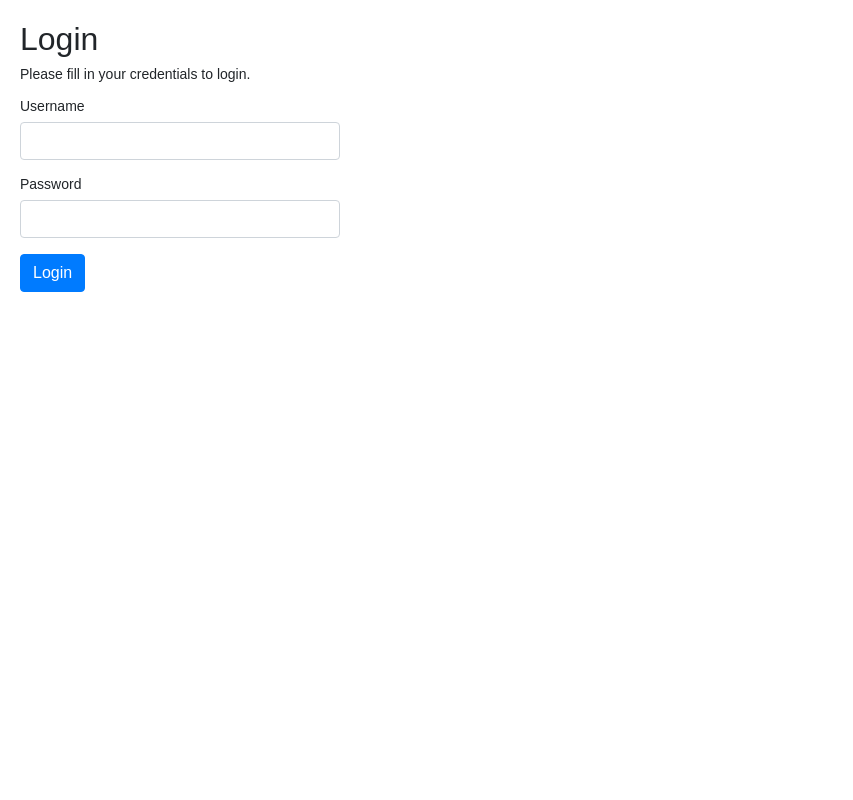
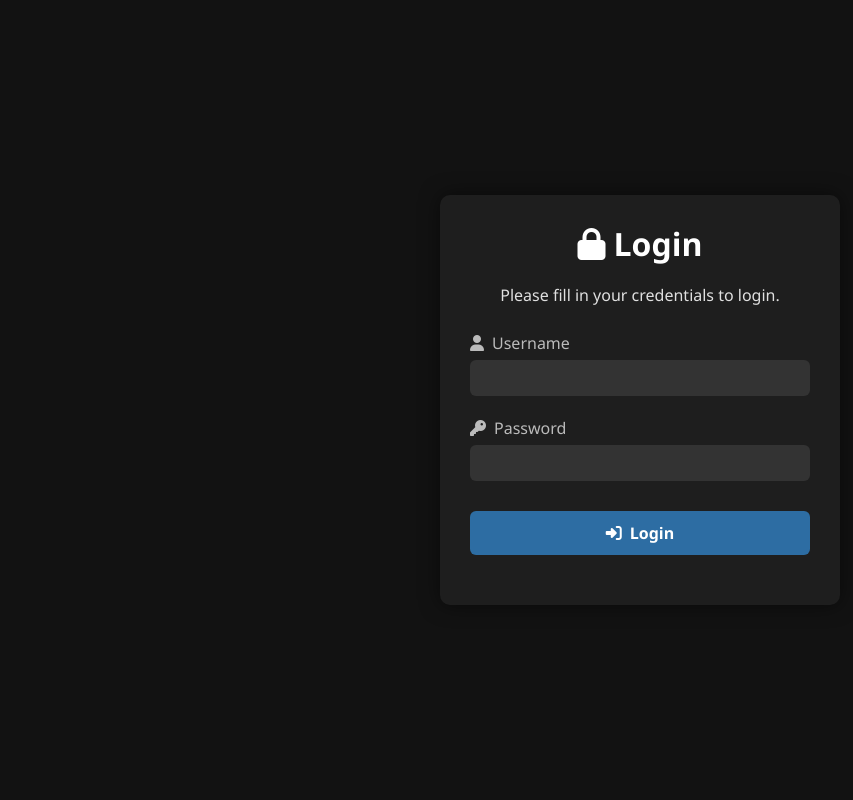
Before and after one commit to mustafa-salah-1/small-E-Commerce-website, a PHP site: page /admin/login.php in a window 1280 px wide. Shown: the whole page, without its empty margins (0-853 px from the left). Run offline with PHP 8.4, Linux system fonts and the light colour scheme.

Commit message:
style(login): enhance UI with improved styling and icons for better user experience

```diff
--- a/admin/login.php
+++ b/admin/login.php
@@ -13,9 +13,9 @@ $username_err = $password_err = $login_err = "";
 
 if ($_SERVER["REQUEST_METHOD"] == "POST") {
 
-   include "../app/php/admin/login/validation.php";
+    include "../app/php/admin/login/validation.php";
 
-   include "../app/php/admin/login/is_login.php";
+    include "../app/php/admin/login/is_login.php";
 }
 ?>
 
@@ -25,23 +25,93 @@ if ($_SERVER["REQUEST_METHOD"] == "POST") {
 <head>
     <meta charset="UTF-8">
     <title>Login</title>
-    <link rel="stylesheet" href="https://stackpath.bootstrapcdn.com/bootstrap/4.5.2/css/bootstrap.min.css">
+    <!-- font -->
+    <link href="https://fonts.googleapis.com/css2?family=Orbitron:wght@700&display=swap" rel="stylesheet" />
+    <!-- icon -->
+    <link rel="stylesheet" href="https://cdnjs.cloudflare.com/ajax/libs/font-awesome/6.4.0/css/all.min.css">
+    <!-- bootstrap -->
+    <link href="https://cdn.jsdelivr.net/npm/bootstrap@5.3.6/dist/css/bootstrap.min.css" rel="stylesheet" integrity="sha384-4Q6Gf2aSP4eDXB8Miphtr37CMZZQ5oXLH2yaXMJ2w8e2ZtHTl7GptT4jmndRuHDT" crossorigin="anonymous">
+    <script src="https://cdn.jsdelivr.net/npm/bootstrap@5.3.6/dist/js/bootstrap.bundle.min.js" integrity="sha384-j1CDi7MgGQ12Z7Qab0qlWQ/Qqz24Gc6BM0thvEMVjHnfYGF0rmFCozFSxQBxwHKO" crossorigin="anonymous"></script>
+
     <style>
         body {
-            font: 14px sans-serif;
+            font-family: 'Segoe UI', Tahoma, Geneva, Verdana, sans-serif;
+            background-color: #121212;
+            color: #e0e0e0;
+            height: 100vh;
+            display: flex;
+            align-items: center;
+            justify-content: center;
         }
 
         .wrapper {
-            width: 360px;
-            padding: 20px;
+            width: 400px;
+            padding: 30px;
+            background-color: #1e1e1e;
+            border-radius: 10px;
+            box-shadow: 0 0 20px rgba(0, 0, 0, 0.5);
+        }
+
+        h2 {
+            color: #ffffff;
+            margin-bottom: 20px;
+            font-weight: 600;
+            text-align: center;
+        }
+
+        .form-control {
+            background-color: #333;
+            border: none;
+            color: #fff;
+            margin-bottom: 15px;
+        }
+
+        .form-control:focus {
+            background-color: #444;
+            color: #fff;
+            box-shadow: 0 0 0 0.25rem rgba(66, 70, 73, 0.5);
+        }
+
+        .btn-primary {
+            background-color: #2d6da3;
+            border: none;
+            width: 100%;
+            padding: 10px;
+            margin-top: 10px;
+            font-weight: 600;
+            transition: all 0.3s;
+        }
+
+        .btn-primary:hover {
+            background-color: #3a8bd6;
+            transform: translateY(-2px);
+        }
+
+        label {
+            color: #bbbbbb;
+            margin-bottom: 5px;
+        }
+
+        .form-group {
+            margin-bottom: 20px;
+        }
+
+        .alert-danger {
+            background-color: #471f1f;
+            color: #f8d7da;
+            border-color: #641e1e;
+        }
+
+        .invalid-feedback {
+            color: #ff6b6b;
         }
     </style>
 </head>
 
 <body>
     <div class="wrapper">
-        <h2>Login</h2>
-        <p>Please fill in your credentials to login.</p>
+        <h2><i class="fas fa-lock me-2"></i>Login</h2>
+        <p class="text-center mb-4">Please fill in your credentials to login.</p>
 
         <?php
         if (!empty($login_err)) {
@@ -51,17 +121,19 @@ if ($_SERVER["REQUEST_METHOD"] == "POST") {
 
         <form action="<?php echo htmlspecialchars($_SERVER['PHP_SELF']); ?>" method="post">
             <div class="form-group">
-                <label>Username</label>
+                <label><i class="fas fa-user me-2"></i>Username</label>
                 <input type="text" name="username" class="form-control <?php echo (!empty($username_err)) ? 'is-invalid' : ''; ?>" value="<?php echo $username; ?>">
                 <span class="invalid-feedback"><?php echo $username_err; ?></span>
             </div>
             <div class="form-group">
-                <label>Password</label>
+                <label><i class="fas fa-key me-2"></i>Password</label>
                 <input type="password" name="password" class="form-control <?php echo (!empty($password_err)) ? 'is-invalid' : ''; ?>">
                 <span class="invalid-feedback"><?php echo $password_err; ?></span>
             </div>
             <div class="form-group">
-                <input type="submit" class="btn btn-primary" value="Login">
+                <button type="submit" class="btn btn-primary">
+                    <i class="fas fa-sign-in-alt me-2"></i>Login
+                </button>
             </div>
         </form>
     </div>
```
